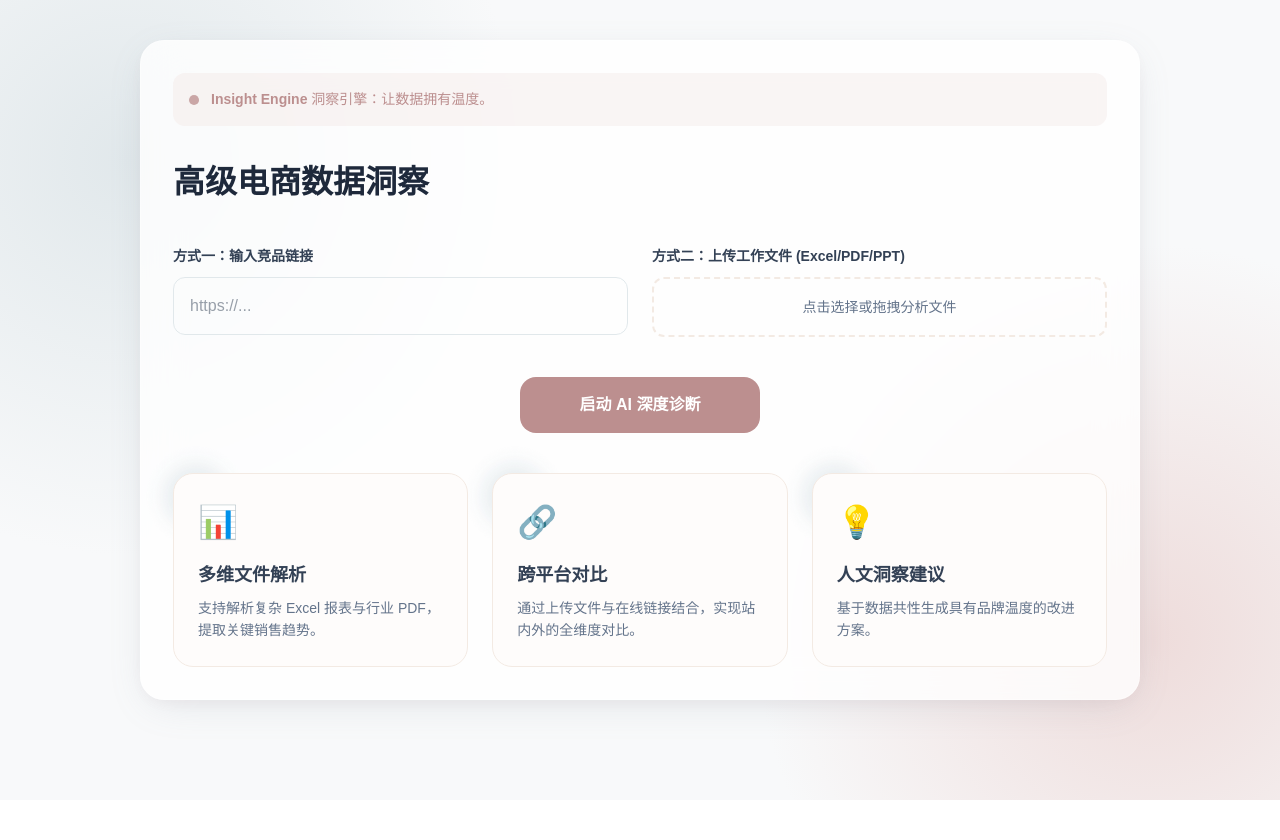
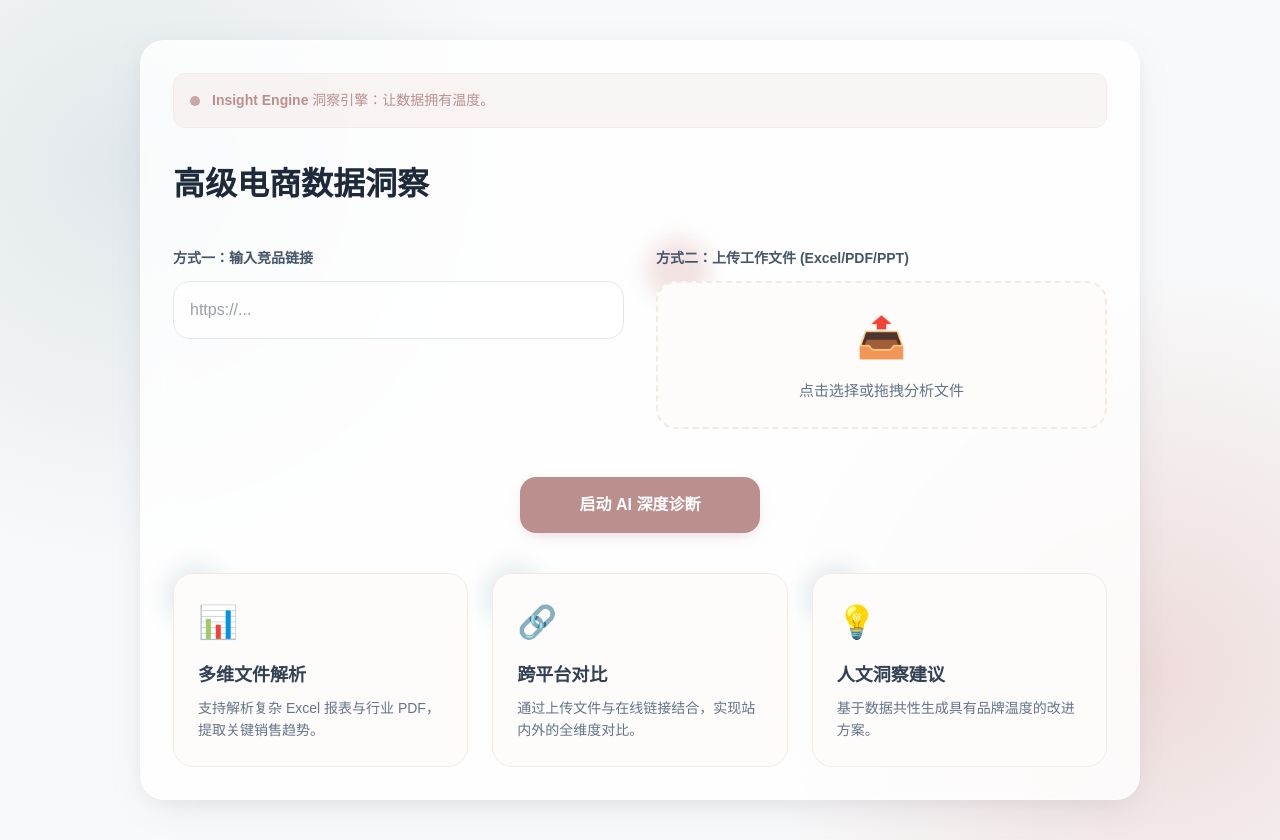
Before and after one commit to olivn11240706/insight-engine, a Next.js app in the folder web/: page / in a window 1280 px wide. Before the commit the page ends 800 px from the top, so only its background shows below. Built offline with nearby package versions, Linux system fonts and the light colour scheme.

Commit message:
feat: 升级为高级莫兰迪色系加载 UI，提升人文洞察温度

```diff
--- a/web/app/page.tsx
+++ b/web/app/page.tsx
@@ -1,9 +1,7 @@
 'use client';
 
-import React, { useState, useRef } from 'react';
+import React, { useState, useRef, useEffect } from 'react';
 import Head from 'next/head';
-
-export const dynamic = 'force-dynamic';
 
 // --- 莫兰迪水彩风 UI 组件 ---
 
@@ -18,7 +16,7 @@ const GlassCard: React.FC<React.PropsWithChildren<{ style?: React.CSSProperties
       padding: '32px',
       border: '1px solid rgba(255, 255, 255, 0.3)',
       boxShadow: watercolorShadow,
-      transition: 'transform 0.3s ease, box-shadow 0.3s ease',
+      transition: 'all 0.3s ease',
       ...style,
     }}
   >
@@ -64,11 +62,29 @@ const FunctionCard: React.FC<{ icon: React.ReactNode; title: string; desc: strin
   </div>
 );
 
+// --- 高级加载 UI 组件 ---
+
+const AnalysisLoading: React.FC<{ fileName: string }> = ({ fileName }) => (
+  <div style={{ display: 'flex', flexDirection: 'column', alignItems: 'center', justifyContent: 'center', height: '100%', gap: '24px', position: 'absolute', top: 0, left: 0, right: 0, bottom: 0, backgroundColor: 'rgba(255, 255, 255, 0.95)', backdropFilter: 'blur(10px)', zIndex: 10, borderRadius: '24px' }}>
+    <WatercolorIconBg color="#EEDCDB" />
+    <div style={{ fontSize: '48px', color: '#BC8F8F' }} className="breathe-animation">🧠</div>
+    <div style={{ width: '80%', height: '8px', backgroundColor: '#F3EAE3', borderRadius: '4px', position: 'relative', overflow: 'hidden' }}>
+      <div style={{ width: '0%', height: '100%', backgroundColor: '#BC8F8F', borderRadius: '4px' }} className="loading-bar-animation"></div>
+    </div>
+    <p style={{ fontSize: '16px', color: '#334155', fontWeight: '500', textAlign: 'center', padding: '0 20px' }}>
+      正在深度诊断：<span style={{ color: '#BC8F8F', fontWeight: '600' }}>{fileName}</span>。<br />
+      AI 引擎正在从复杂文件中提取品牌共性与增长基因...
+    </p>
+    <p style={{ fontSize: '12px', color: '#94A3B8' }} className="breathe-animation">稍等，我们正在让数据展现温度。</p>
+  </div>
+);
+
 // --- 主页面 ---
 
 export default function Page() {
   const [competitorUrl, setCompetitorUrl] = useState('');
   const [selectedFile, setSelectedFile] = useState<File | null>(null);
+  const [isAnalyzing, setIsAnalyzing] = useState(false);
   const fileInputRef = useRef<HTMLInputElement>(null);
 
   const handleFileChange = (event: React.ChangeEvent<HTMLInputElement>) => {
@@ -79,23 +95,18 @@ export default function Page() {
 
   const handleStartAnalysis = async () => {
     if (selectedFile) {
-      // 模拟读取文件的过程
-      const reader = new FileReader();
+      // 启动加载状态
+      setIsAnalyzing(true);
 
-      reader.onload = (e) => {
-        // 当文件读取成功后触发
-        alert(`读取成功！文件 "${selectedFile.name}" 共计 ${selectedFile.size} 字节。\n\n下一步：我们将把这些数据发送至 AI 引擎进行深度洞察。`);
-      };
+      // 模拟 AI 处理过程 (4秒后自动结束，这部分将来会被真实的 API 请求替换)
+      await new Promise(resolve => setTimeout(resolve, 4000));
 
-      reader.onerror = () => {
-        alert("文件读取失败，请重试。");
-      };
-
-      // 开始以二进制方式读取
-      reader.readAsArrayBuffer(selectedFile);
+      // 结束加载，并弹窗提示 (将来这里会显示分析结果 UI)
+      setIsAnalyzing(false);
+      alert(`成功读取文件: ${selectedFile.name}。\n\n我们将基于数据共性，为您生成带有“温度”的改进方案。`);
 
     } else if (competitorUrl) {
-      alert(`AI 正在分析链接: ${competitorUrl}...`);
+      alert(`AI 正在深度抓取并诊断链接: ${competitorUrl}...`);
     } else {
       alert('请先输入链接或上传分析文件（Excel/PDF/PPT）。');
     }
@@ -104,7 +115,7 @@ export default function Page() {
   return (
     <>
       <Head>
-        <title>INSIGHT ENGINE - 电商智能</title>
+        <title>INSIGHT ENGINE - 电商智能，人文洞察</title>
       </Head>
 
       <div
@@ -113,6 +124,7 @@ export default function Page() {
           backgroundColor: '#F8F9FA',
           backgroundImage: 'radial-gradient(circle at 10% 20%, #E1E8EB 0%, rgba(225, 232, 235, 0) 30%), radial-gradient(circle at 90% 80%, #EEDCDB 0%, rgba(238, 220, 219, 0) 30%)',
           color: '#334155',
+          fontFamily: "'Noto Sans SC', sans-serif",
           padding: '40px',
         }}
       >
@@ -123,11 +135,24 @@ export default function Page() {
             100% { opacity: 0.7; transform: scale(1); }
           }
           .breathe-animation { animation: breathe 3s infinite ease-in-out; }
+
+          @keyframes loadingBar {
+            0% { width: 0%; }
+            100% { width: 100%; }
+          }
+          .loading-bar-animation { animation: loadingBar 4s infinite linear; }
+
+          /* 防止选择文件时的默认提示文字抖动 */
+          ::selection { background: #EEDCDB; color: #334155; }
         `}</style>
 
-        <GlassCard style={{ maxWidth: '1000px', margin: '0 auto' }}>
+        <GlassCard style={{ maxWidth: '1000px', margin: '0 auto', position: 'relative', overflow: 'hidden' }}>
 
-          <div style={{ position: 'relative', padding: '16px', backgroundColor: 'rgba(238, 220, 219, 0.3)', borderRadius: '12px', marginBottom: '32px' }}>
+          {/* 当正在分析时，显示高级加载 UI (优雅地覆盖) */}
+          {isAnalyzing && selectedFile && <AnalysisLoading fileName={selectedFile.name} />}
+
+          {/* 状态栏提示 */}
+          <div style={{ position: 'relative', padding: '16px', backgroundColor: 'rgba(238, 220, 219, 0.3)', borderRadius: '12px', border: '1px solid #F3EAE3', marginBottom: '32px' }}>
             <div style={{ display: 'flex', alignItems: 'center', gap: '12px' }}>
               <div style={{ width: '10px', height: '10px', borderRadius: '50%', backgroundColor: '#BC8F8F' }} className="breathe-animation"></div>
               <p style={{ fontSize: '14px', color: '#BC8F8F' }}><b>Insight Engine</b> 洞察引擎：让数据拥有温度。</p>
@@ -136,43 +161,38 @@ export default function Page() {
 
           <h1 style={{ fontSize: '32px', fontWeight: '700', color: '#1E293B', marginBottom: '40px' }}>高级电商数据洞察</h1>
 
-          <div style={{ display: 'flex', gap: '24px', marginBottom: '40px', flexWrap: 'wrap' }}>
+          <div style={{ display: 'flex', gap: '32px', marginBottom: '48px', flexWrap: 'wrap' }}>
             {/* 链接输入 */}
-            <div style={{ flex: 1, minWidth: '300px' }}>
-              <label style={{ display: 'block', fontSize: '14px', fontWeight: '600', marginBottom: '10px' }}>方式一：输入竞品链接</label>
+            <div style={{ flex: 1, minWidth: '320px' }}>
+              <label style={{ display: 'block', fontSize: '14px', fontWeight: '600', color: '#475569', marginBottom: '12px' }}>方式一：输入竞品链接</label>
               <input
                 type="text"
                 placeholder="https://..."
                 value={competitorUrl}
                 onChange={(e) => setCompetitorUrl(e.target.value)}
-                style={{ width: '100%', padding: '16px', borderRadius: '12px', border: '1px solid #E1E8EB', outline: 'none' }}
+                style={{ width: '100%', padding: '16px', backgroundColor: 'rgba(255, 255, 255, 0.6)', borderRadius: '16px', border: '1px solid #E1E8EB', outline: 'none', transition: 'border-color 0.3s' }}
+                onFocus={(e) => e.target.style.borderColor = '#BC8F8F'}
+                onBlur={(e) => e.target.style.borderColor = '#E1E8EB'}
               />
             </div>
 
             {/* 文件上传 */}
-            <div style={{ flex: 1, minWidth: '300px' }}>
-              <label style={{ display: 'block', fontSize: '14px', fontWeight: '600', marginBottom: '10px' }}>方式二：上传工作文件 (Excel/PDF/PPT)</label>
+            <div style={{ flex: 1, minWidth: '320px', position: 'relative' }}>
+               <WatercolorIconBg color="#EEDCDB" />
+              <label style={{ display: 'block', fontSize: '14px', fontWeight: '600', color: '#475569', marginBottom: '12px' }}>方式二：上传工作文件 (Excel/PDF/PPT)</label>
               <div
                 onClick={() => fileInputRef.current?.click()}
-                style={{
-                  padding: '16px',
-                  border: '2px dashed #F3EAE3',
-                  borderRadius: '12px',
-                  textAlign: 'center',
-                  cursor: 'pointer',
-                  backgroundColor: selectedFile ? 'rgba(238, 220, 219, 0.1)' : 'transparent'
-                }}
+                onMouseEnter={(e) => e.currentTarget.style.borderColor = '#BC8F8F'}
+                onMouseLeave={(e) => e.currentTarget.style.borderColor = '#F3EAE3'}
+                style={{ padding: '24px', backgroundColor: '#FEFCFB', borderRadius: '20px', border: '2px dashed #F3EAE3', textAlign: 'center', cursor: 'pointer', transition: 'all 0.3s' }}
               >
-                <input
-                  type="file"
-                  ref={fileInputRef}
-                  onChange={handleFileChange}
-                  style={{ display: 'none' }}
-                  accept=".xlsx,.xls,.pdf,.ppt,.pptx,.csv"
-                />
-                <span style={{ fontSize: '14px', color: '#64748B' }}>
-                  {selectedFile ? `已选择: ${selectedFile.name}` : '点击选择或拖拽分析文件'}
-                </span>
+                <input type="file" ref={fileInputRef} onChange={handleFileChange} style={{ display: 'none' }} accept=".xlsx,.xls,.pdf,.ppt,.pptx,.csv" />
+                <div style={{ fontSize: '40px', color: '#778899', marginBottom: '12px' }}>📤</div>
+                {selectedFile ? (
+                  <p style={{ fontSize: '14px', color: '#334155', fontWeight: '500' }}>已选择: {selectedFile.name}</p>
+                ) : (
+                  <span style={{ fontSize: '15px', color: '#64748B', fontWeight: '500' }}>点击选择或拖拽分析文件</span>
+                )}
               </div>
             </div>
           </div>
@@ -182,16 +202,7 @@ export default function Page() {
               onClick={handleStartAnalysis}
               onMouseEnter={(e) => (e.currentTarget.style.backgroundColor = '#A98080')}
               onMouseLeave={(e) => (e.currentTarget.style.backgroundColor = '#BC8F8F')}
-              style={{
-                padding: '16px 60px',
-                backgroundColor: '#BC8F8F',
-                color: 'white',
-                borderRadius: '16px',
-                border: 'none',
-                fontWeight: '600',
-                cursor: 'pointer',
-                transition: 'all 0.3s ease'
-              }}
+              style={{ padding: '16px 60px', backgroundColor: '#BC8F8F', color: 'white', borderRadius: '16px', border: 'none', fontSize: '16px', fontWeight: '600', cursor: 'pointer', transition: 'all 0.3s ease', boxShadow: '0 5px 15px -5px rgba(188, 143, 143, 0.4)' }}
             >
               启动 AI 深度诊断
             </button>
```
